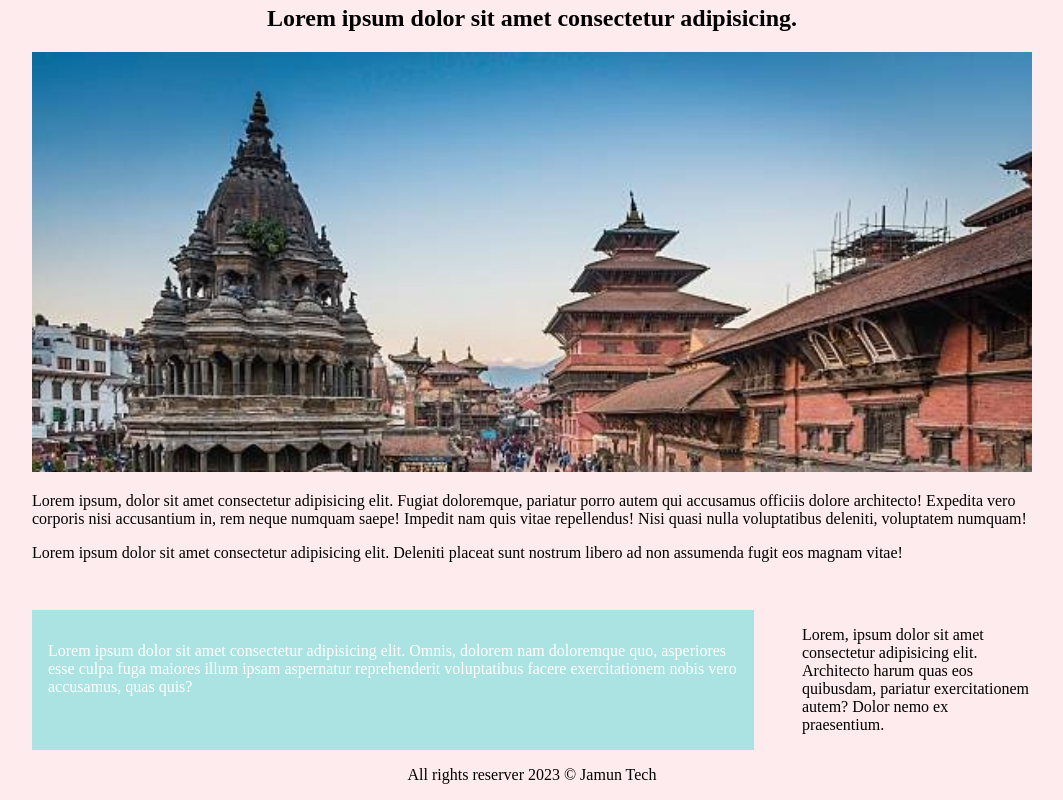
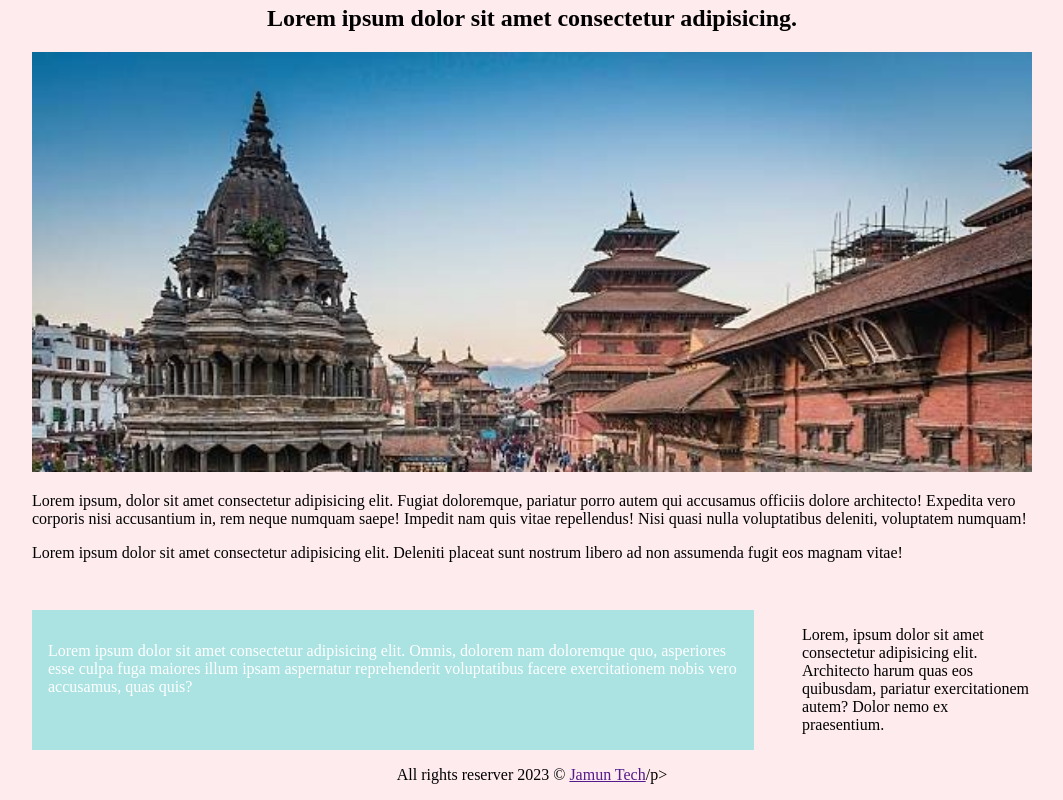
Before and after one commit to Basanta-Kc/hamro-news, a plain HTML site: page index.html in a window 1280 px wide. Shown: the part 923-1723 px from the top of the page, without its empty margins (108-1171 px from the left). Drawn offline with Linux system fonts and the light colour scheme.

Commit message:
make jamun tech text link

```diff
--- a/index.html
+++ b/index.html
@@ -169,7 +169,7 @@
       </div>
 
       <footer>
-        <p class="text-center">All rights reserver 2023 &copy; Jamun Tech</p>
+        <p class="text-center">All rights reserver 2023 &copy; <a href="">Jamun Tech</a>/p>
       </footer>
     </div>
   </body>
```
